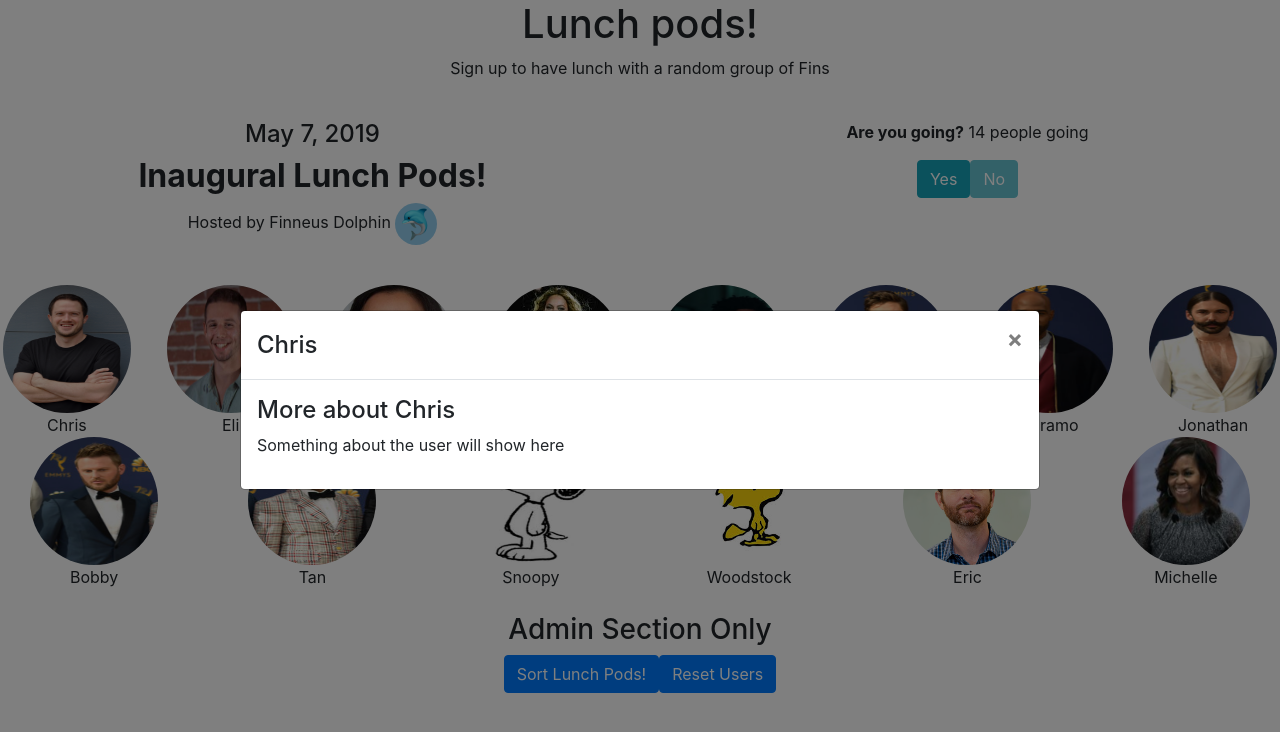
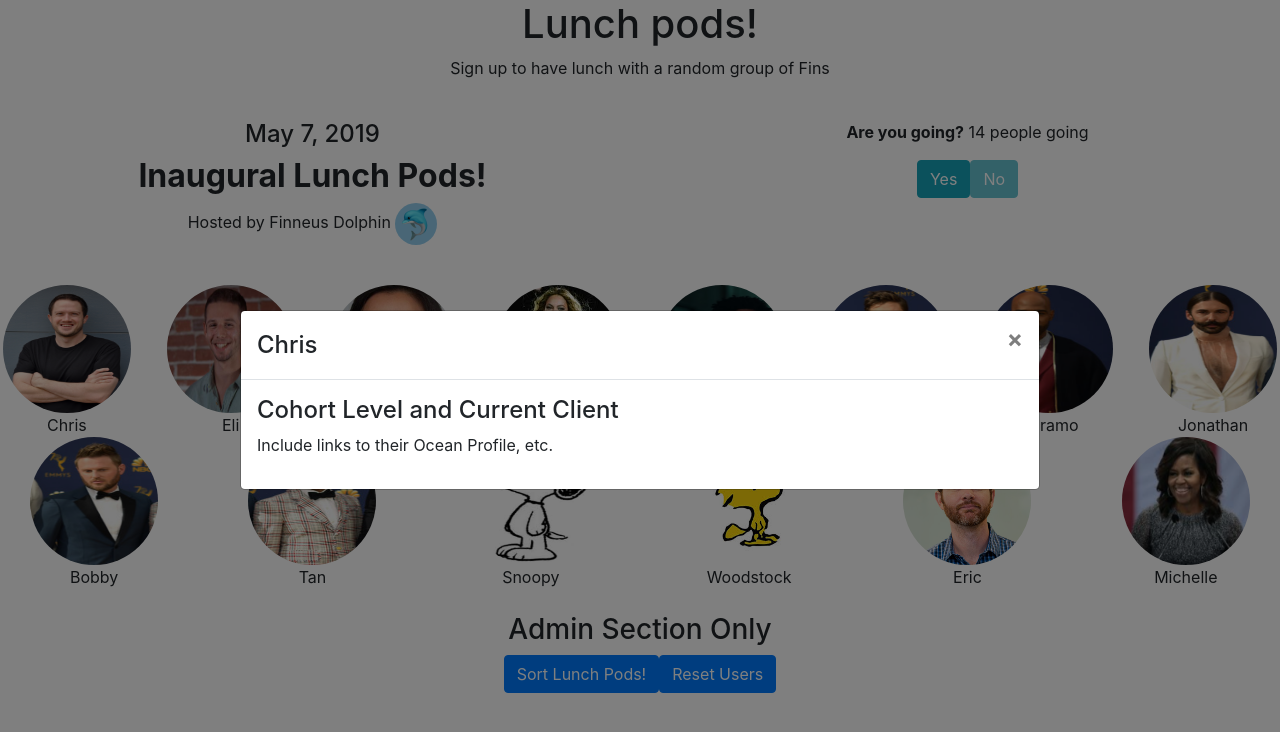
Before and after one commit to sarahnash/react-lunch-pods, a React (Create React App) app: page / in a window 1280 px wide. Both pictures are taken after a click on the picture 66 px from the left and 349 px from the top of the page. Shown: the top 732 px of the page. Built offline with nearby package versions, Linux system fonts and the light colour scheme.

Commit message:
cleaned up todos and console logs

```diff
--- a/src/components/App.js
+++ b/src/components/App.js
@@ -4,8 +4,6 @@ import LargeGroupContainer from '../containers/LargeGroupContainer.js'
 import AdminSort from './AdminSort'
 import SmallGroupContainer from '../containers/SmallGroupContainer.js';
 import { connect } from 'react-redux'
-
-// TODO: add administrator's sort button sends sort action and renders small groups
 
 class App extends Component {
   render() {
--- a/src/components/SmallGroup.js
+++ b/src/components/SmallGroup.js
@@ -3,6 +3,7 @@ import Row from 'react-bootstrap/Row'
 import User from './User'
 
 class SmallGroup extends Component {
+
   render() {
     return (
       <div>
--- a/src/components/User.js
+++ b/src/components/User.js
@@ -2,9 +2,6 @@ import React, { Component } from 'react'
 import UserDetails from '../components/UserDetails'
 import Col from 'react-bootstrap/Col'
 import Image from 'react-bootstrap/Image'
-
-// TODO: how to exit modal on MouseLeave and not click out
-// or possibly popover
 
 class User extends Component {
   constructor(props) {
--- a/src/components/UserDetails.js
+++ b/src/components/UserDetails.js
@@ -11,9 +11,9 @@ class UserDetails extends Component {
       </Modal.Title>
     </Modal.Header>
     <Modal.Body>
-      <h4>More about {this.props.name}</h4>
+      <h4>Cohort Level and Current Client</h4>
       <p>
-        Something about the user will show here
+        Include links to their Ocean Profile, etc.
       </p>
     </Modal.Body>
 </Modal>
--- a/src/containers/SmallGroupContainer.js
+++ b/src/containers/SmallGroupContainer.js
@@ -2,9 +2,6 @@ import React, { Component } from 'react'
 import SmallGroup from '../components/SmallGroup.js'
 import { connect } from 'react-redux'
 import Row from 'react-bootstrap/Row'
-
-// TODO: sort will mount small group container
-// TODO: select my group function will mount small group details
 
 class SmallGroupContainer extends Component {
   render() {
--- a/src/reducers/groupReducer.js
+++ b/src/reducers/groupReducer.js
@@ -72,7 +72,6 @@ const initialState = {
     },
   ],
   smallGroups: [],
-  myGroup: [],
 }
 
 const groupReducer = (state = initialState, action) => {
@@ -111,12 +110,12 @@ const groupReducer = (state = initialState, action) => {
       return splitParticipants(participants)
     case 'RESET_USERS':
     return {
-      ...state,
-      smallGroups: []
+      smallGroups: [],
+      users: initialState.users
     }
 
     default:
-      return state;
+      return state
   }
 }
 
```
